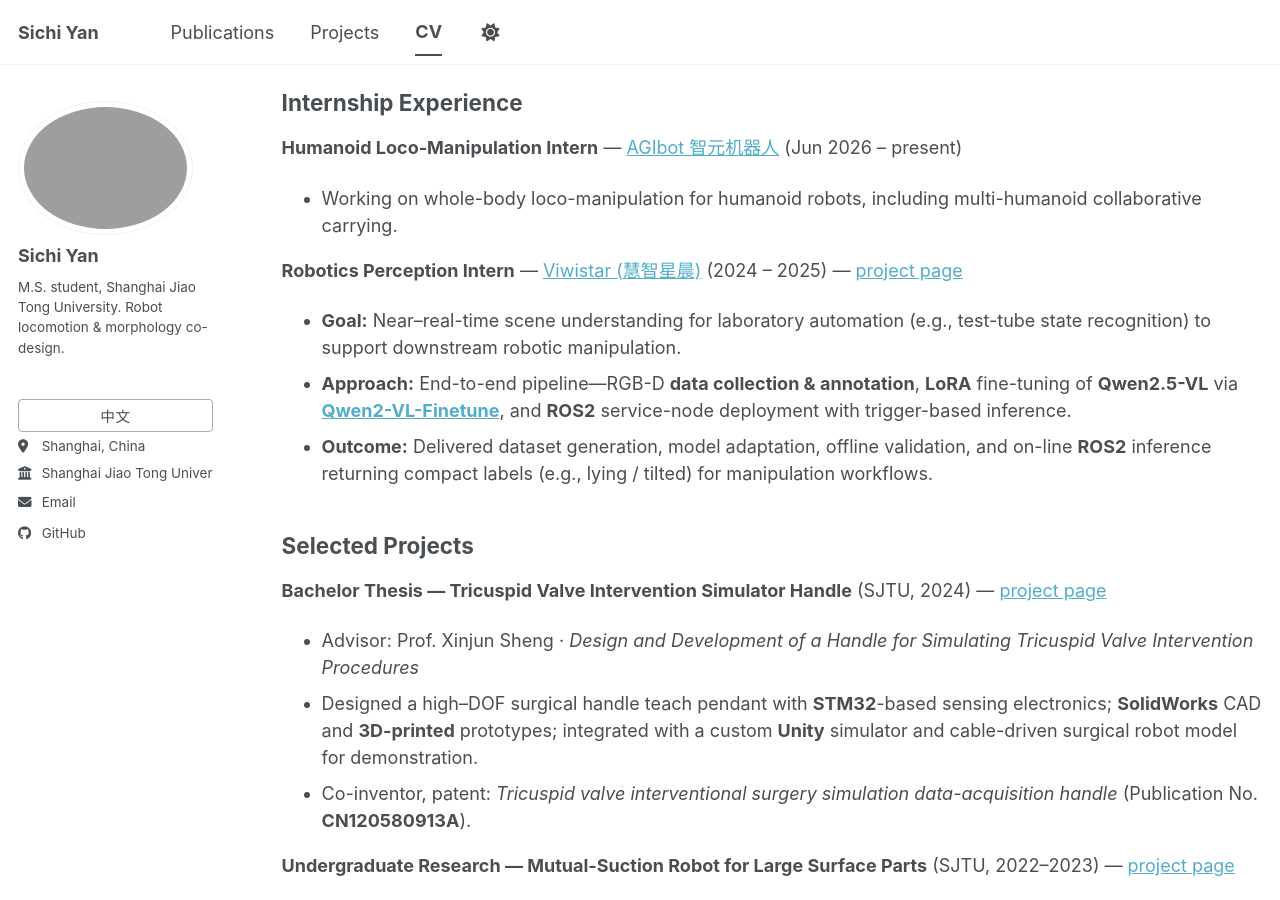
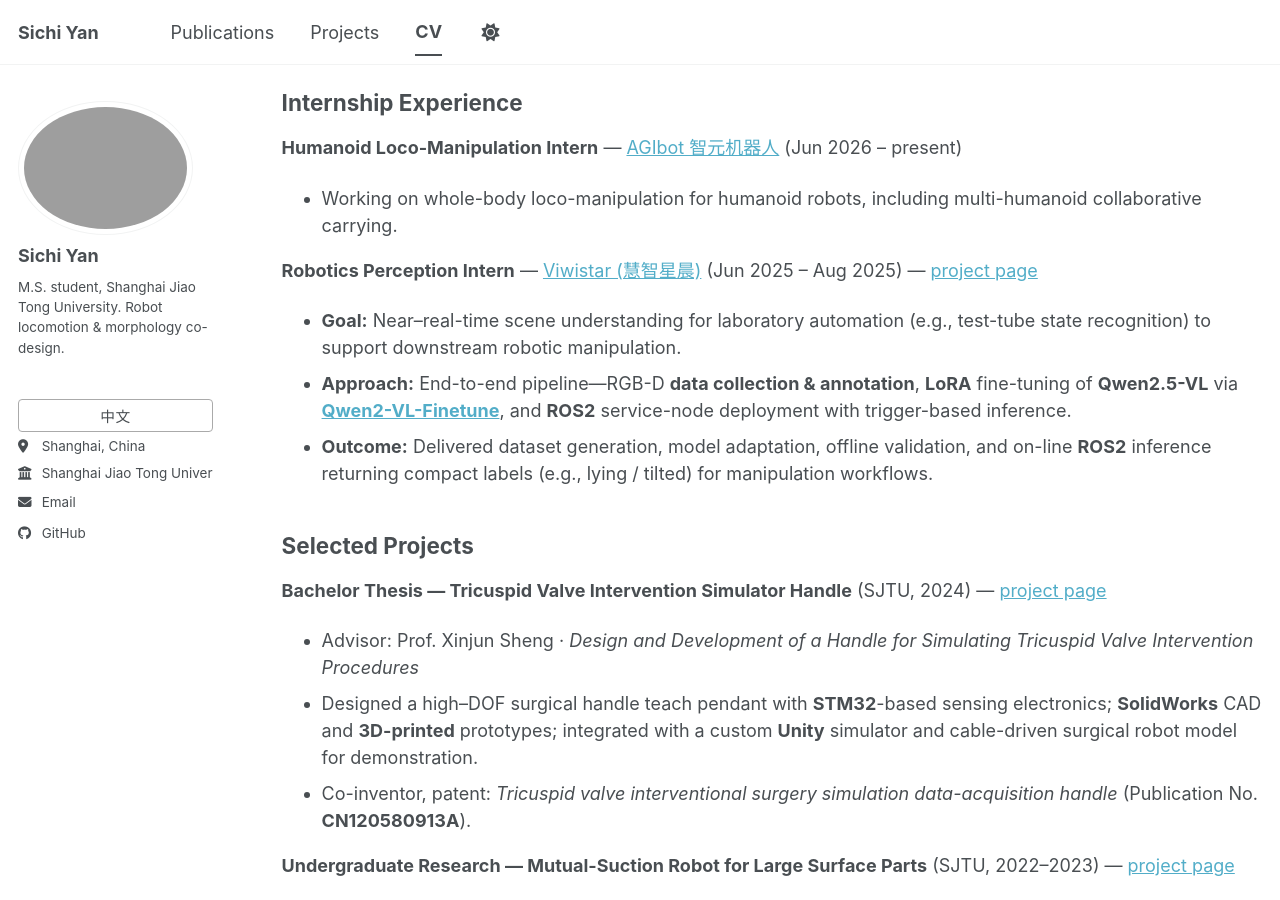
Before and after one commit to Taro003/Taro003.github.io, a Jekyll site: the page built from _pages/cv.md, in a window 1280 px wide and 900 px high, scrolled down 1426 px. Built offline with Jekyll 4.4.1, drawn with Linux system fonts in a browser that asks for light colours; a script bundle is joined from its source files by our own code; library files that are not in the unit come from our copies.

Commit message:
Fix Viwistar internship dates to Jun-Aug 2025

```diff
--- a/_pages/cv.md
+++ b/_pages/cv.md
@@ -51,7 +51,7 @@ redirect_from:
 
 * Working on whole-body loco-manipulation for humanoid robots, including multi-humanoid collaborative carrying.
 
-**Robotics Perception Intern** — [Viwistar (慧智星晨)](https://www.viwistar.com/) (2024 – 2025) — [project page]({{ base_path }}/portfolio/ros2-vlm-inference/)
+**Robotics Perception Intern** — [Viwistar (慧智星晨)](https://www.viwistar.com/) (Jun 2025 – Aug 2025) — [project page]({{ base_path }}/portfolio/ros2-vlm-inference/)
 
 * **Goal:** Near–real-time scene understanding for laboratory automation (e.g., test-tube state recognition) to support downstream robotic manipulation.
 * **Approach:** End-to-end pipeline—RGB-D **data collection & annotation**, **LoRA** fine-tuning of **Qwen2.5-VL** via [**Qwen2-VL-Finetune**](https://github.com/2U1/Qwen2-VL-Finetune), and **ROS2** service-node deployment with trigger-based inference.
@@ -122,7 +122,7 @@ redirect_from:
 
 * 从事人形机器人全身 loco-manipulation 研究，包括多人形机器人协作搬运。
 
-**机器人感知实习生** — [Viwistar 慧智星晨](https://www.viwistar.com/)（2024 – 2025）— [项目详情]({{ base_path }}/portfolio/ros2-vlm-inference/)
+**机器人感知实习生** — [Viwistar 慧智星晨](https://www.viwistar.com/)（2025 年 6 月 – 2025 年 8 月）— [项目详情]({{ base_path }}/portfolio/ros2-vlm-inference/)
 
 * **目标：** 面向实验室自动化机械臂场景，识别试管状态等任务相关异常，为下游流程提供感知判断。
 * **方法：** 端到端流程——**RGB-D** 图像采集与标注、基于 [**Qwen2-VL-Finetune**](https://github.com/2U1/Qwen2-VL-Finetune) 对 **Qwen2.5-VL** 进行 **LoRA** 微调、封装为 **ROS2** 触发式推理服务节点。
```
